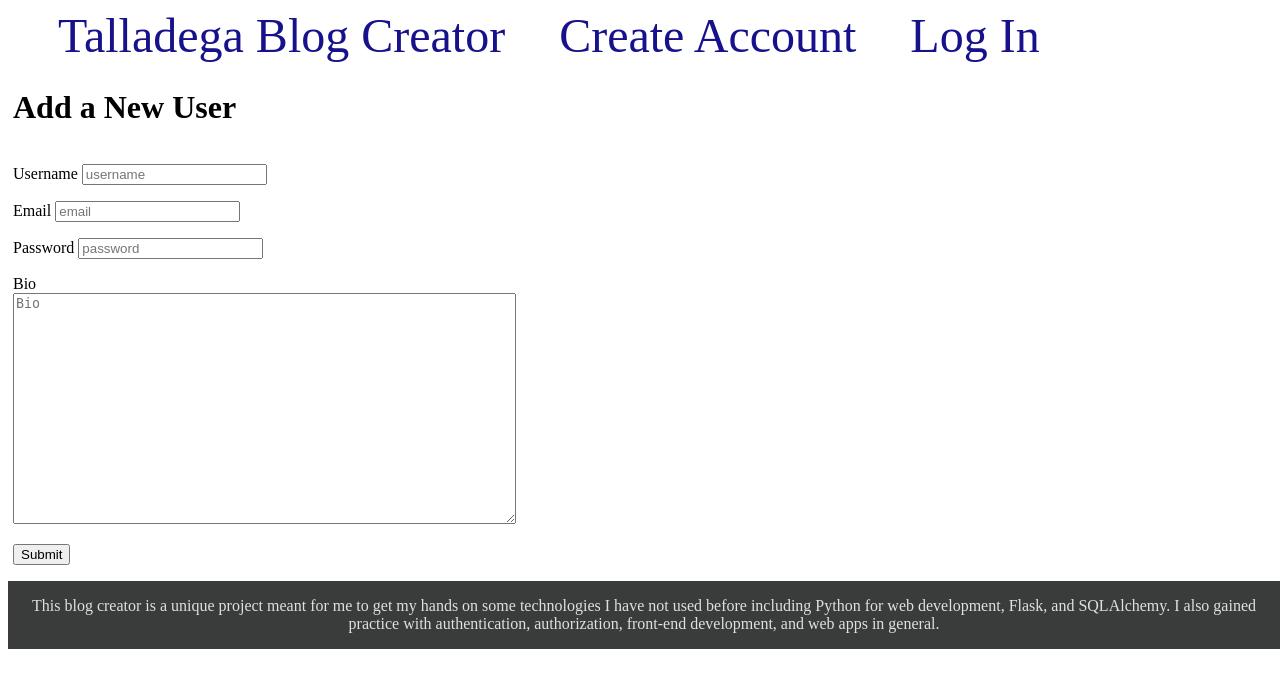
After one commit to neby10/talladega-blog-creator, a Flask app: page /create in a window 1280 px wide. The commit adds this page. Shown: the top 688 px of the page. Run offline with Flask 3, Linux system fonts and the light colour scheme.

Commit message:
Update #1: Create
-added new html pages, deleted about, home, revised html
-create allows new users to be created through the site
-update db with correct capitalization naming convention

```diff
--- a/app.py
+++ b/app.py
@@ -1,8 +1,7 @@
-from flask import Flask
+from flask import Flask, request, url_for, redirect, render_template
 from flask_sqlalchemy import SQLAlchemy
 import os
 from sqlalchemy.sql import func
-from flask import render_template
 
 # Instantiate Flask Application
 app = Flask(__name__)
@@ -16,8 +15,7 @@ app.config['SQLALCHEMY_TRACK_MODIFICATIONS'] = False
 
 db = SQLAlchemy(app)
 
-
-class user(db.Model):
+class User(db.Model):
     user_id = db.Column(db.Integer, primary_key=True)
     username = db.Column(db.String(100), unique=True, nullable=False)
     email = db.Column(db.String(100), unique=True, nullable=False)
@@ -28,21 +26,21 @@ class user(db.Model):
     def __repr__(self):
         return '<User %r>' % self.username
 
-class post(db.Model):
+class Post(db.Model):
     post_id = db.Column(db.Integer, primary_key=True)
     title = db.Column(db.String(150))
     content = db.Column(db.Text)
     author_id = db.Column(db.Integer) # foreign key to user.user_id
     category_id = db.Column(db.Integer) #foreing key to category.category_id
     # published_at = db.Column()
-    created_at = db.Column(db.DateTime(timezone=True), server_default=func.now())
+    create_at = db.Column(db.DateTime(timezone=True), server_default=func.now())
 
-class category(db.Model):
+class Category(db.Model):
     category_id = db.Column(db.Integer, primary_key=True)
     name = db.Column(db.String(50))
     created_at = db.Column(db.DateTime(timezone=True), server_default=func.now())
 
-class comment(db.Model):
+class Comment(db.Model):
     comment_id = db.Column(db.Integer, primary_key=True)
     author_id = db.Column(db.Integer) # foreign key to user.user_id
     content = db.Column(db.Text)
@@ -50,16 +48,45 @@ class comment(db.Model):
     created_at = db.Column(db.DateTime(timezone=True), server_default=func.now())
 
 
+# User(username="user1", email="user1@gmail.com", password="password1", bio="check this bio")
+# User(username="user2", email="user2@gmail.com", password="password2", bio="insert bio here")
+# User(username="user3", email="user3@gmail.com", password="password3", bio="heres anotha one")
+# User(username="user4", email="user4@gmail.com", password="password4", bio="bio 4")
+# User(username="user5", email="user5@gmail.com", password="password5", bio="what up bitches")
+
+
 # TODO: Modularize routes into routes.py
 # from app import routes
 @app.route("/")
-def hello_world():
-    return render_template("home.html")
+def index():
+    users = User.query.all()
+    return render_template("index.html", users=users)
 
-@app.route("/about")
-def what_up():
-    return render_template("about.html")
+@app.route("/admin", methods=("GET", "POST", "DELETE"))
+def admin():
+    users = User.query.all()
+    # if admin clicks delete user
+        # user should be deleted from database
+    return render_template("admin.html", users=users)
+
+@app.route("/<int:user_id>/")
+def user(user_id):
+    user = User.query.get_or_404(user_id)
+    return render_template("user.html", user=user)
 
 @app.route("/login")
 def login():
     return render_template('login.html')
+
+@app.route("/create", methods=("GET", "POST"))
+def create():
+    if request.method == "POST":
+        username = request.form['username']
+        email = request.form['email']
+        password = request.form['password']
+        bio = request.form['bio']
+        user = User(username=username, email=email, password=password, bio=bio)
+        db.session.add(user)
+        db.session.commit()
+        return redirect(url_for('index'))
+    return render_template("create.html")
--- /dev/null
+++ b/templates/base.html
@@ -0,0 +1,80 @@
+<!DOCTYPE html>
+<html>
+    <head>
+        <meta charset="utf-8">
+        <meta http-equiv="X-UA-Compatible" content="IE=edge">
+        <title>Talladega - {% block title %} {% endblock %}</title>
+        <meta name="description" content="">
+        <meta name="viewport" content="width=device-width, initial-scale=1">
+        <!-- <link rel="stylesheet" href=""> -->
+        <style>
+            * {
+                /* margin: auto; */
+            }
+
+            .title {
+                margin: 5px;
+            }
+
+            .content {
+                margin: 5px;
+                width: 100%;
+                display: flex;
+                flex-direction: row;
+                flex-wrap: wrap;
+                margin-bottom: 0;
+            }
+
+            .user {
+                flex: 20%;
+                padding: 10px;
+                margin: 5px;
+                background-color: #cccaca;
+                inline-size: 100%;
+            }
+
+            .bio {
+                padding: 10px;
+                margin: 5px;
+                background-color: #ffffff;
+                color: #6c6f6e;
+            }
+
+            .name a {
+                color: #466c25;
+                text-decoration: none;
+            }
+
+            nav a {
+                color: rgb(23, 17, 139);
+                font-size: 3em;
+                margin-left: 50px;
+                text-decoration: none;
+            }
+            .footer {
+                text-align: center;
+                background-color: #3a3c3b;
+                color: rgb(225, 223, 223);
+                margin: 0;
+                padding: 0;
+                position: absolute;
+            }
+        </style>
+    </head>
+    <body>
+        <nav>
+            <a href="{{ url_for('index') }}">Talladega Blog Creator</a>
+            <a href="{{ url_for('create')}}">Create Account</a>
+            <a href="{{ url_for('login')}}">Log In</a>
+        </nav>
+        <div class="content">
+            {% block content %} {% endblock %}
+        </div>
+        <footer class="footer">
+            <p>This blog creator is a unique project meant for me to get my hands on some technologies I have not used before including
+                Python for web development, Flask, and SQLAlchemy. I also gained practice with authentication, authorization, front-end development, and web apps in general.
+            </p>
+        </footer>
+        <script src="" async defer></script>
+    </body>
+</html>
--- /dev/null
+++ b/templates/create.html
@@ -0,0 +1,40 @@
+{% extends 'base.html' %}
+{% block content %}
+
+<h1 style="width: 100%">{% block title %} Add a New User {% endblock %}</h1>
+    <form method="post">
+        <p>
+            <label for="username">Username</label>
+            <input type="text" name="username"
+                   placeholder="username">
+            </input>
+        </p>
+
+        <p>
+            <label for="email">Email</label>
+            <input type="email" name="email"
+                   placeholder="email">
+            </input>
+        </p>
+
+        <p>
+            <label for="password">Password</label>
+            <input type="text" name="password"
+                   placeholder="password">
+            </input>
+        </p>
+
+        <p>
+        <label for="bio">Bio</label>
+        <br>
+        <textarea name="bio"
+                  placeholder="Bio"
+                  rows="15"
+                  cols="60"
+                  ></textarea>
+        </p>
+        <p>
+            <button type="submit">Submit</button>
+        </p>
+    </form>
+{% endblock %}
```
Also changed, not shown: templates/about.html (deleted, +0 -19 lines), templates/admin.html (added, +50 -0 lines), templates/home.html (deleted, +0 -16 lines), templates/index.html (added, +23 -0 lines), templates/login.html (+3 -11 lines), templates/user.html (added, +9 -0 lines), ReadMe.md, 1 other file.
